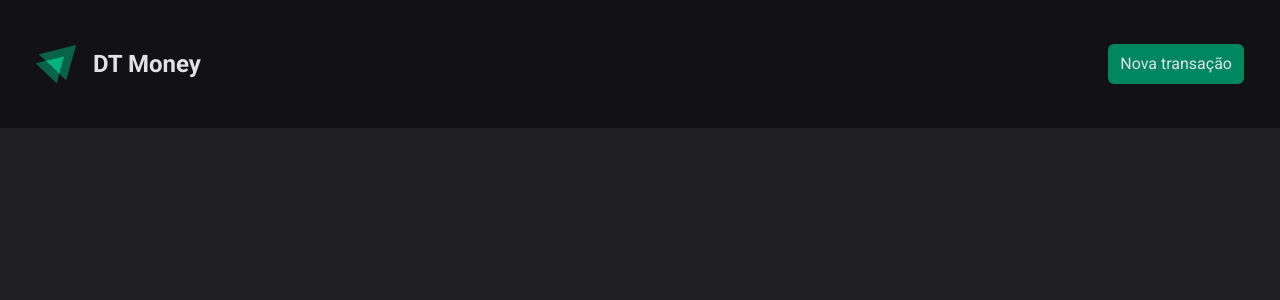
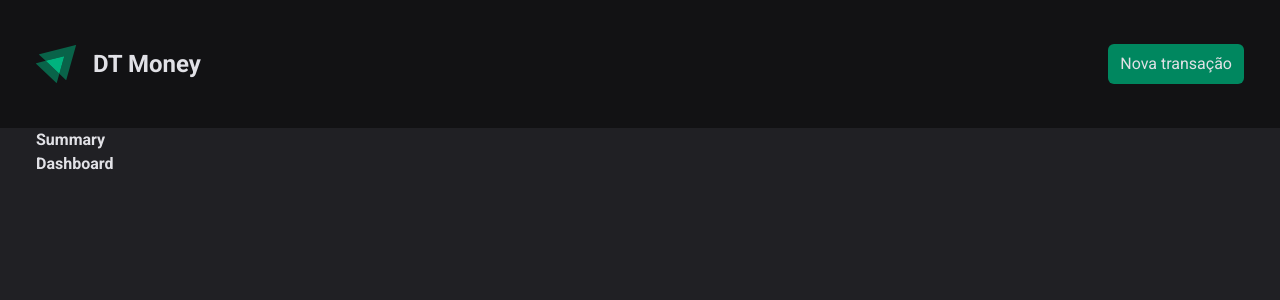
Before and after one commit to EdsonGaspar/ignite, a React (Vite) app in the folder dtmoney/: page / in a window 1280 px wide. Shown: the top 300 px of the page. Built offline with nearby package versions, Linux system fonts and the light colour scheme.

Commit message:
Feat: Adicionando dois components Dashboard e Summary, renderizando em tela os dois.

```diff
--- a/dtmoney/src/App.tsx
+++ b/dtmoney/src/App.tsx
@@ -1,10 +1,12 @@
 import "./App.css";
+import { Dashboar } from "./components/dashboard";
 import { Header } from "./components/header";
 
 function App() {
   return (
     <main className=" antialiased">
       <Header />
+      <Dashboar />
     </main>
   );
 }
--- /dev/null
+++ b/dtmoney/src/components/dashboard/index.tsx
@@ -0,0 +1,12 @@
+import { Summary } from "../summary";
+
+export function Dashboar() {
+  return (
+    <section className="max-w-7xl m-auto px-9">
+      <Summary />
+      <div>
+        <h1>Dashboard</h1>
+      </div>
+    </section>
+  );
+}
--- /dev/null
+++ b/dtmoney/src/components/summary/index.tsx
@@ -0,0 +1,7 @@
+export function Summary() {
+  return (
+    <section>
+      <h1>Summary</h1>
+    </section>
+  );
+}
```
